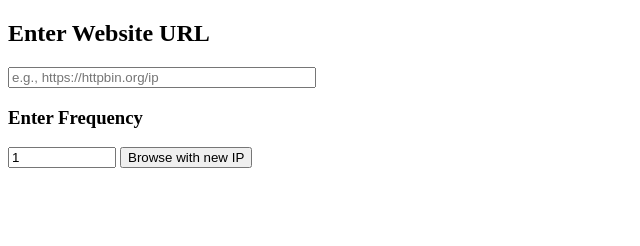
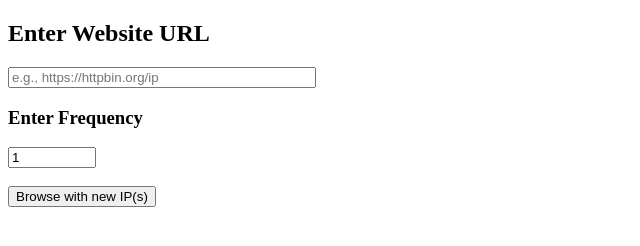
Before and after one commit to Ibrahimshaa907/vpn-node-proxy, a plain HTML site: page public/index.html in a window 1280 px wide. Shown: the whole page, without its empty margins (0-640 px from the left). Drawn offline with Linux system fonts and the light colour scheme.

Commit message:
Update index.html

```diff
--- a/public/index.html
+++ b/public/index.html
@@ -10,14 +10,15 @@
   <input type="text" id="urlInput" placeholder="e.g., https://httpbin.org/ip" style="width: 300px;" />
 
   <h3>Enter Frequency</h3>
-  <input type="number" id="freqInput" value="1" min="1" style="width: 100px;" />
+  <input type="number" id="freqInput" min="1" max="20" value="1" style="width: 80px;" />
 
-  <button onclick="go()">Browse with new IP</button>
+  <br><br>
+  <button onclick="go()">Browse with new IP(s)</button>
 
   <script>
     function go() {
       const url = document.getElementById("urlInput").value.trim();
-      const freq = parseInt(document.getElementById("freqInput").value.trim());
+      const freq = parseInt(document.getElementById("freqInput").value, 10);
 
       if (!url) return alert("Please enter a URL");
       if (!freq || freq < 1) return alert("Please enter a valid frequency");
@@ -25,8 +26,8 @@
       const encoded = encodeURIComponent(url);
 
       for (let i = 0; i < freq; i++) {
-        const goUrl = `/go?url=${encoded}&_=${Date.now()}_${i}`;
-        window.open(goUrl, "_blank");
+        const goUrl = `/go?url=${encoded}&rand=${Math.random()}`;
+        window.open(goUrl, "_blank"); // har tab alag IP
       }
     }
   </script>
```
